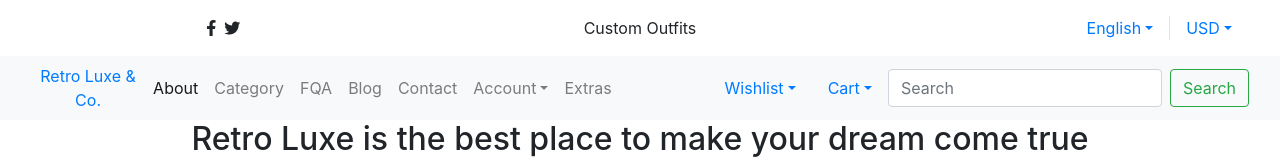
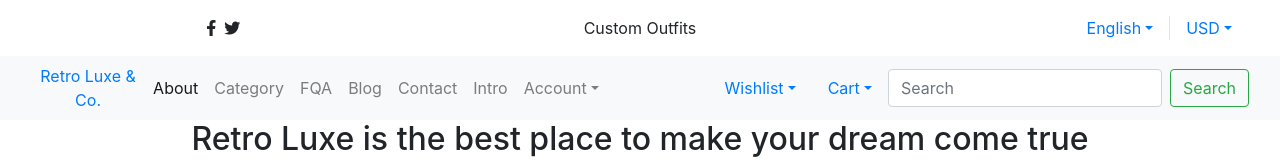
Before and after one commit to dagreatcode/RetroLuxe-Co.LLC, a React (Create React App) app in the folder client/: page /about in a window 1280 px wide. Shown: the top 160 px of the page. Built offline with nearby package versions, Linux system fonts and the light colour scheme; no server answers.

Commit message:
format comb

```diff
--- a/client/src/components/Navbar/Navbar.jsx
+++ b/client/src/components/Navbar/Navbar.jsx
@@ -120,6 +120,11 @@ const Navbar = () => {
                   Contact
                 </NavLink>
               </li>
+              <li className="nav-item">
+                <NavLink to="/intro" className="nav-link">
+                  Intro
+                </NavLink>
+              </li>
               <li className="nav-item dropdown">
                 <a
                   className="nav-link dropdown-toggle"
@@ -146,7 +151,7 @@ const Navbar = () => {
                   </li>
                 </ul>
               </li>
-              <li className="nav-item">
+              {/* <li className="nav-item">
                 <a
                   className="nav-link"
                   href="/intro"
@@ -155,7 +160,7 @@ const Navbar = () => {
                 >
                   Extras
                 </a>
-              </li>
+              </li> */}
             </ul>
             <NavLink to="/wishlist" className="nav-item dropdown">
               <a
```
